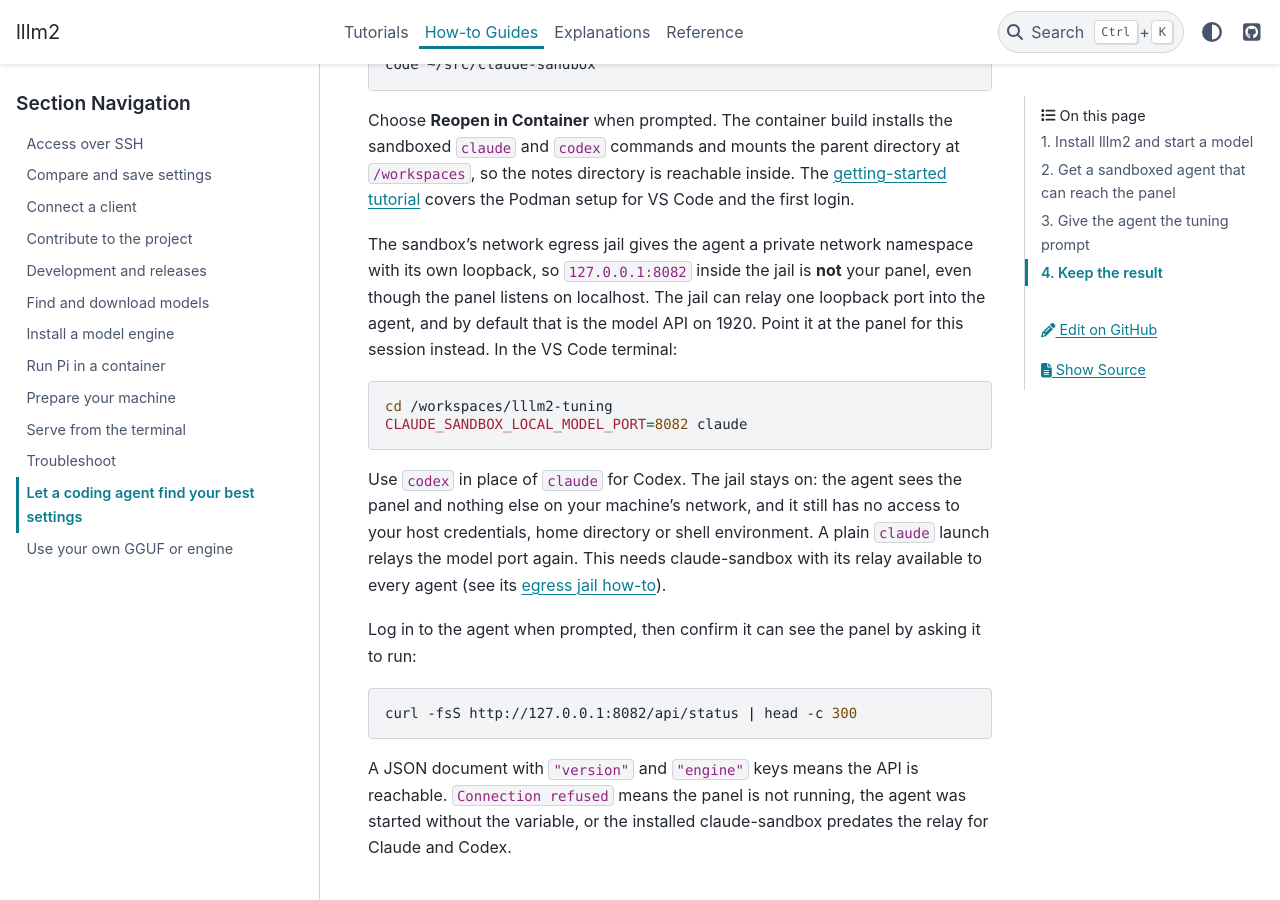
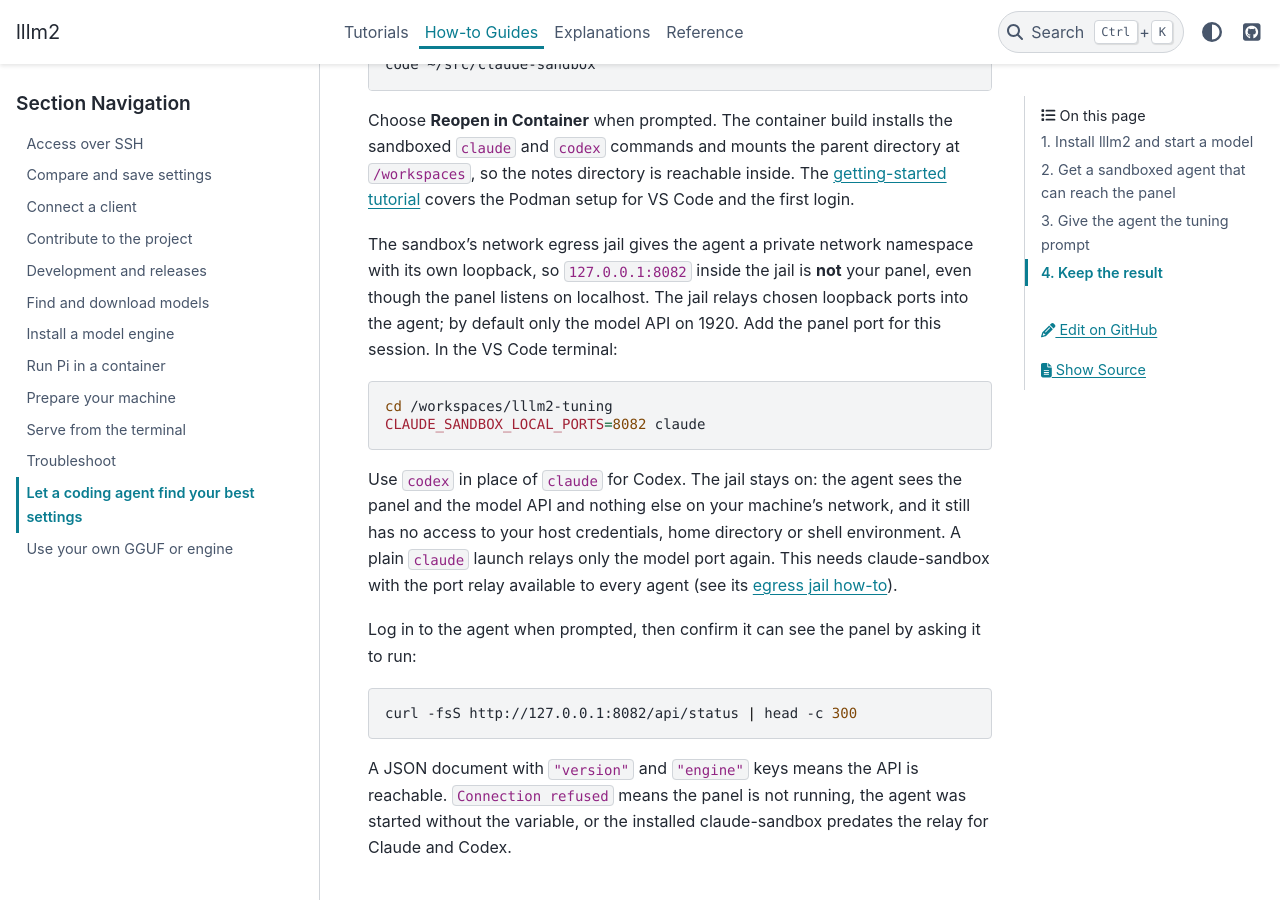
Before and after one commit to gilesknap/lllm2, a Sphinx documentation site: the page built from docs/how-to/tune-with-an-agent.md, in a window 1280 px wide and 900 px high, scrolled down 863 px. Built offline with Sphinx 7.4.7 and the PyData theme 0.15.4, drawn with Linux system fonts in a browser that asks for light colours.

Commit message:
Docs: add the panel port with CLAUDE_SANDBOX_LOCAL_PORTS
Co-Authored-By: Claude Fable 5.1 <noreply@anthropic.com>
Claude-Session: https://claude.ai/code/session_01F6Lo7QmwU9ZzNfDPSWU7vd

````diff
--- a/docs/how-to/tune-with-an-agent.md
+++ b/docs/how-to/tune-with-an-agent.md
@@ -36,21 +36,21 @@ covers the Podman setup for VS Code and the first login.
 
 The sandbox's network egress jail gives the agent a private network namespace
 with its own loopback, so `127.0.0.1:8082` inside the jail is **not** your
-panel, even though the panel listens on localhost. The jail can relay one
-loopback port into the agent, and by default that is the model API on 1920.
-Point it at the panel for this session instead. In the VS Code terminal:
+panel, even though the panel listens on localhost. The jail relays chosen
+loopback ports into the agent; by default only the model API on 1920. Add the
+panel port for this session. In the VS Code terminal:
 
 ```bash
 cd /workspaces/lllm2-tuning
-CLAUDE_SANDBOX_LOCAL_MODEL_PORT=8082 claude
+CLAUDE_SANDBOX_LOCAL_PORTS=8082 claude
 ```
 
 Use `codex` in place of `claude` for Codex. The jail stays on: the agent sees
-the panel and nothing else on your machine's network, and it still has no
-access to your host credentials, home directory or shell environment. A plain
-`claude` launch relays the model port again. This needs claude-sandbox with
-its relay available to every agent (see its
-[egress jail how-to](https://diamondlightsource.github.io/claude-sandbox/how-to/network-egress-jail.html#reach-a-service-on-the-hosts-loopback)).
+the panel and the model API and nothing else on your machine's network, and it
+still has no access to your host credentials, home directory or shell
+environment. A plain `claude` launch relays only the model port again. This
+needs claude-sandbox with the port relay available to every agent (see its
+[egress jail how-to](https://diamondlightsource.github.io/claude-sandbox/how-to/network-egress-jail.html#reach-services-on-the-hosts-loopback)).
 
 Log in to the agent when prompted, then confirm it can see the panel by asking
 it to run:
````
